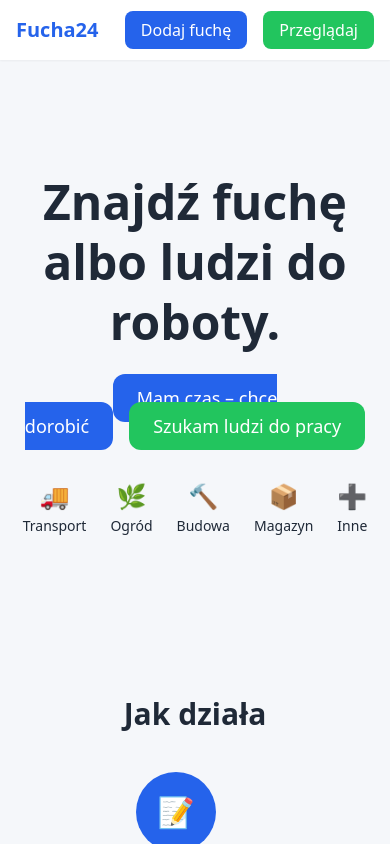
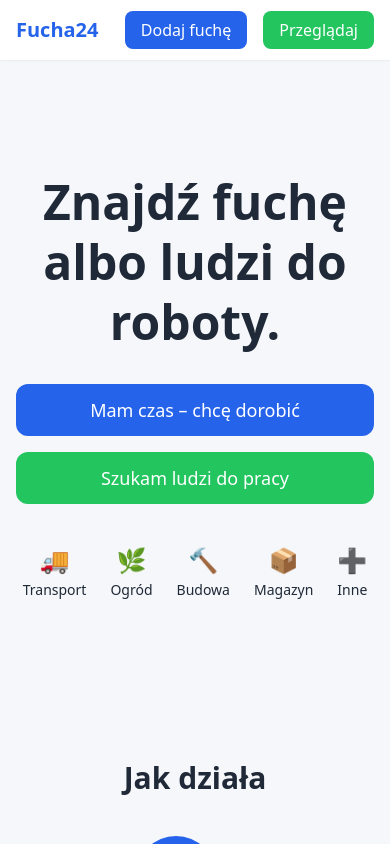
Before and after one commit to TruLab2025/fucha, a Next.js app: page / in a window 390 px wide. Shown: the top 844 px of the page. Built offline with nearby package versions, Linux system fonts and the light colour scheme; no server answers.

Commit message:
fix: poprawa układu guzików w hero na mobile (stack + gap)

```diff
--- a/components/HeroSection.tsx
+++ b/components/HeroSection.tsx
@@ -9,11 +9,11 @@ export default function HeroSection() {
       <h1 className="text-5xl font-bold leading-tight">
         Znajdź fuchę albo ludzi do roboty.
       </h1>
-      <div className="mt-8 space-x-4">
-        <Link href="/add" className="px-6 py-3 bg-primary text-white rounded-xl text-lg hover:bg-blue-700">
+      <div className="mt-8 flex flex-col gap-4 items-center sm:flex-row sm:justify-center sm:gap-4">
+        <Link href="/add" className="px-6 py-3 bg-primary text-white rounded-xl text-lg hover:bg-blue-700 w-full sm:w-auto text-center">
           Mam czas – chcę dorobić
         </Link>
-        <Link href="/companies" className="px-6 py-3 bg-green text-white rounded-xl text-lg hover:bg-green-600">
+        <Link href="/companies" className="px-6 py-3 bg-green text-white rounded-xl text-lg hover:bg-green-600 w-full sm:w-auto text-center">
           Szukam ludzi do pracy
         </Link>
       </div>
```
